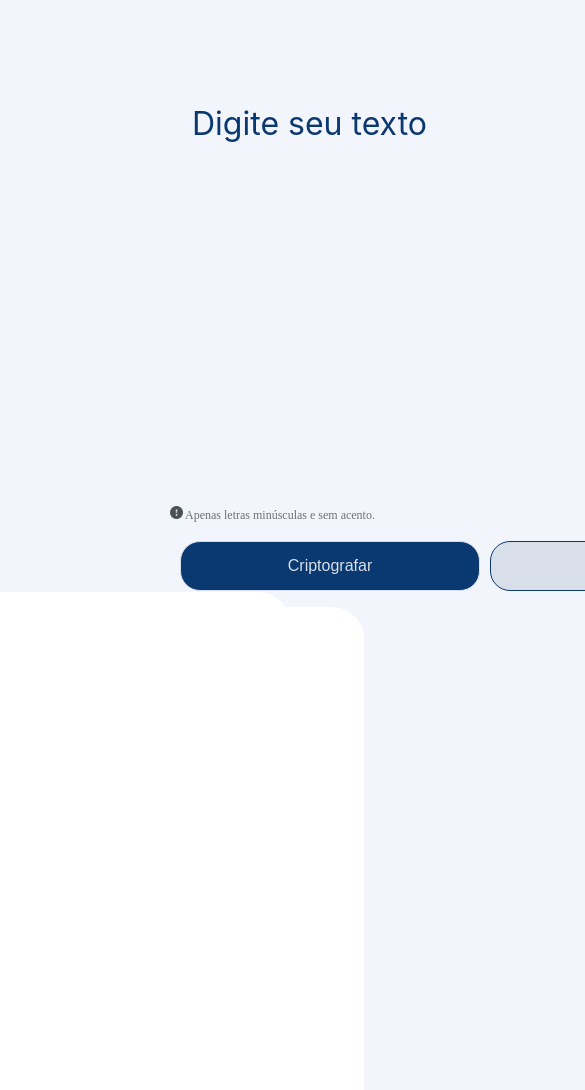
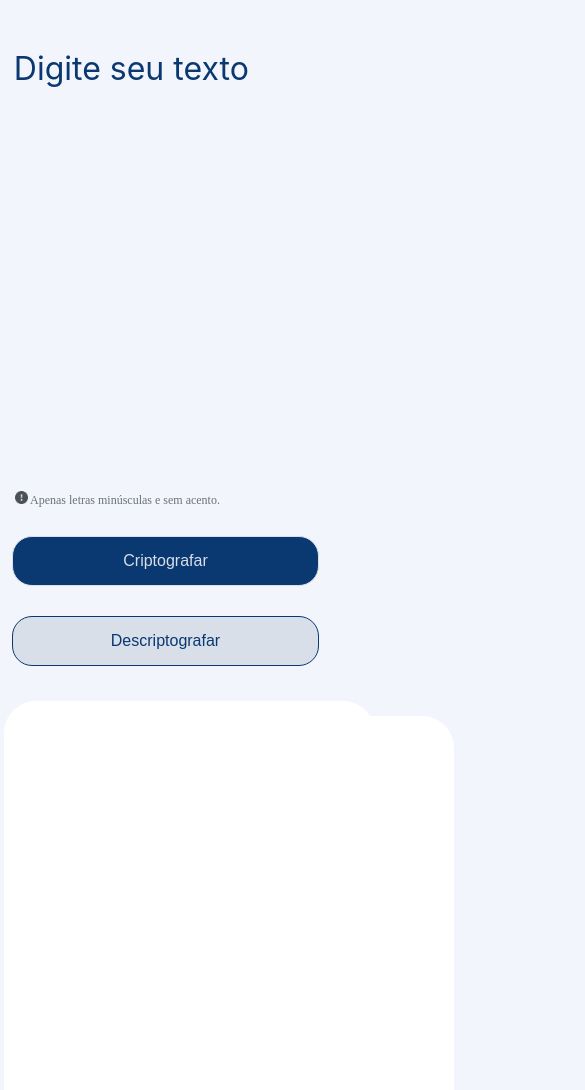
Before and after one commit to Milleny27/challenge-decodificador-one-t3, a plain HTML site: page index.html in a window 390 px wide. Shown: the part 84-1174 px from the top of the page, 585 px wide, since content can reach past the window. Drawn offline with Linux system fonts and the light colour scheme.

Commit message:
Frontend - Part 2

```diff
--- a/index.html
+++ b/index.html
@@ -26,7 +26,7 @@
         </header>
 
         <main>
-            <section>
+            <section class="col-um">
                 <div id="div-entrada">
                     <textarea class="entrada" placeholder="Digite seu texto" rows="10" cols="40"></textarea>
                     <div class="aviso">
@@ -41,12 +41,12 @@
                 </div>
             </section>
             <section>
-            <div id="div-saida">
-                <textarea class="saida" rows="20" cols="27"></textarea>
-                <div id="botao-copiar">
-                    <input class="copiar-texto" type="submit" value="Copiar!">
+                <div class="div-saida">
+                    <textarea class="saida" rows="20" cols="27"></textarea>
+                    <div id="botao-copiar">
+                        <input class="copiar-texto" type="submit" value="Copiar!">
+                    </div>
                 </div>
-            </div>
             </section>
         </main>
 
--- a/styles.css
+++ b/styles.css
@@ -11,6 +11,12 @@ h1 {
     display: inline;
 }
 
+img {
+    display: inline;
+    padding-top: 20px;
+    padding-left: 20px;
+}
+
 section {
     display: inline;
     font-size: 0;
@@ -20,8 +26,8 @@ section {
     padding: 10px;
     display: inline-block;
     width: 670px;
-    height: 480px;
-    margin-top: 125px;
+    height: 550px;
+    margin-top: 90px;
     margin-left: 160px;
     font-size: 0;
 }
@@ -46,7 +52,7 @@ section {
 
 
 .aviso {
-    width: 220px;
+    width: 250px;
     margin-bottom: 10px;
 }
 
@@ -86,6 +92,7 @@ p {
 .div-descriptografar {
     display: inline;
     margin-top: 30px;
+    margin-left: 10px;
 }
 
 .descriptografar {
@@ -98,12 +105,12 @@ p {
     padding: 15px;
 }
 
-#div-saida {
+.div-saida {
     padding: 10px;
     padding-top: 15px;
     display: inline;
     width: 356px;
-    height: 605px;
+    height: 625px;
     float: right;
     margin-right: 100px;
     border-radius: 32px;
@@ -142,3 +149,74 @@ textarea:focus {
     border: 0 none;
     outline: 0;
 }
+
+@media screen and (max-width: 700px) {
+    section {
+        width: auto;
+        height: auto;
+        display: block;
+        text-align: center;
+    }
+
+    .aviso {
+        width: auto;
+        display: block;
+        text-align: left;
+        margin-left: 10px;
+    }
+
+    .vector {
+        display: inline;
+        margin: 0;
+    }
+
+    p {
+        display: inline;
+    }
+
+    .entrada {
+        margin-left: 0;
+        width: 95%;
+        height: 400px;
+        margin-bottom: 20px;
+    }
+
+    #div-entrada {
+        width: 90vw;
+        height: auto;
+        display: block;
+        text-align: center;
+        margin-bottom: 50px;
+        margin: 50px 15px 20px -25px;
+	}
+
+    .div-saida {
+        width: 90vw;
+        height: auto;
+        display: block;
+        text-align: center;
+        margin-bottom: 30px;
+        margin: -25px 15px 20px -25px;
+    }
+
+    .saida {
+        width: auto;
+        height: auto;
+        text-align: center;
+    }
+
+    .criptografar, .descriptografar {
+        display: block;
+        margin: 30px;
+        width: 90%;
+        text-align: center;
+    }
+    .div-criptografar, .div-descriptografar {
+        display: block;
+        width: auto;
+        text-align: center;
+        justify-content: center;
+        justify-items: center;
+    }
+
+}
```
